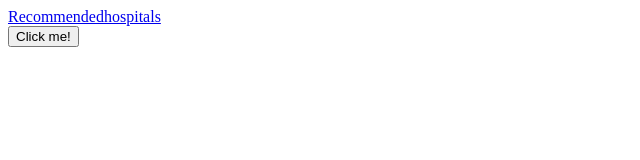
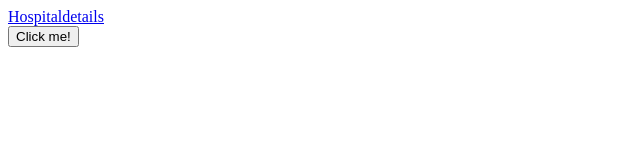
Before and after one commit to nagashreeabhilash100/nagashreeabhilash100.github.io, a plain HTML site: page index.html in a window 1280 px wide. Shown: the full height of the page, 0-640 px from the left. Drawn offline with Linux system fonts and the light colour scheme.

Commit message:
Update index.html

```diff
--- a/index.html
+++ b/index.html
@@ -3,7 +3,7 @@
     <title>Javascript-Android Communication</title>
   </head>
 	  <body>
- 		  <a href="https://www.halodoc.com/rumah-sakit/terdekat">Recommendedhospitals</a>
+ 		 <a href="https://www.halodoc.com/rumah-sakit/nama/halodoc-jakarta">Hospitaldetails</a>
 	    <script type="text/javascript">
 	    function showAndroidToast(toast) {
 	    	console.log("showAndroidToast");
```
